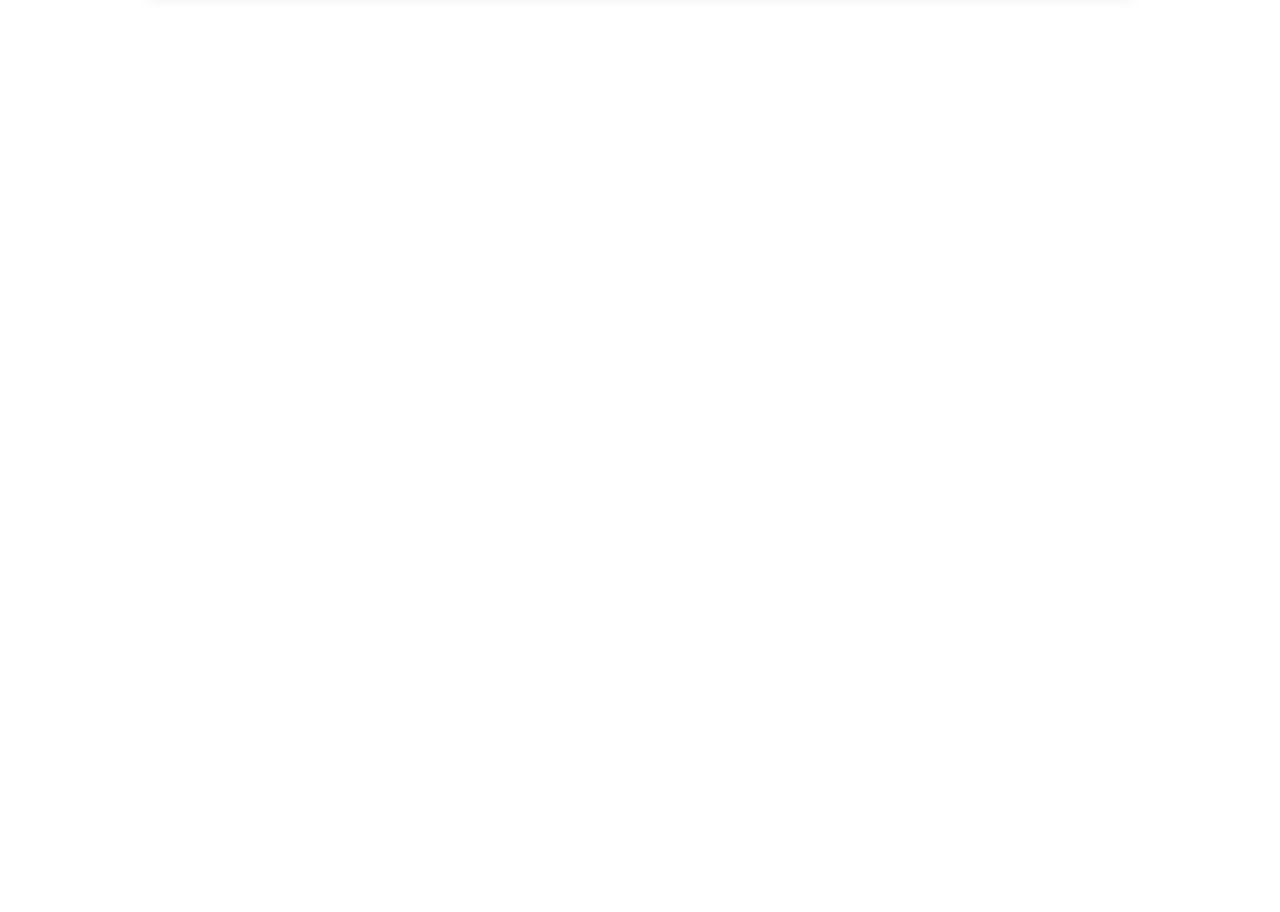
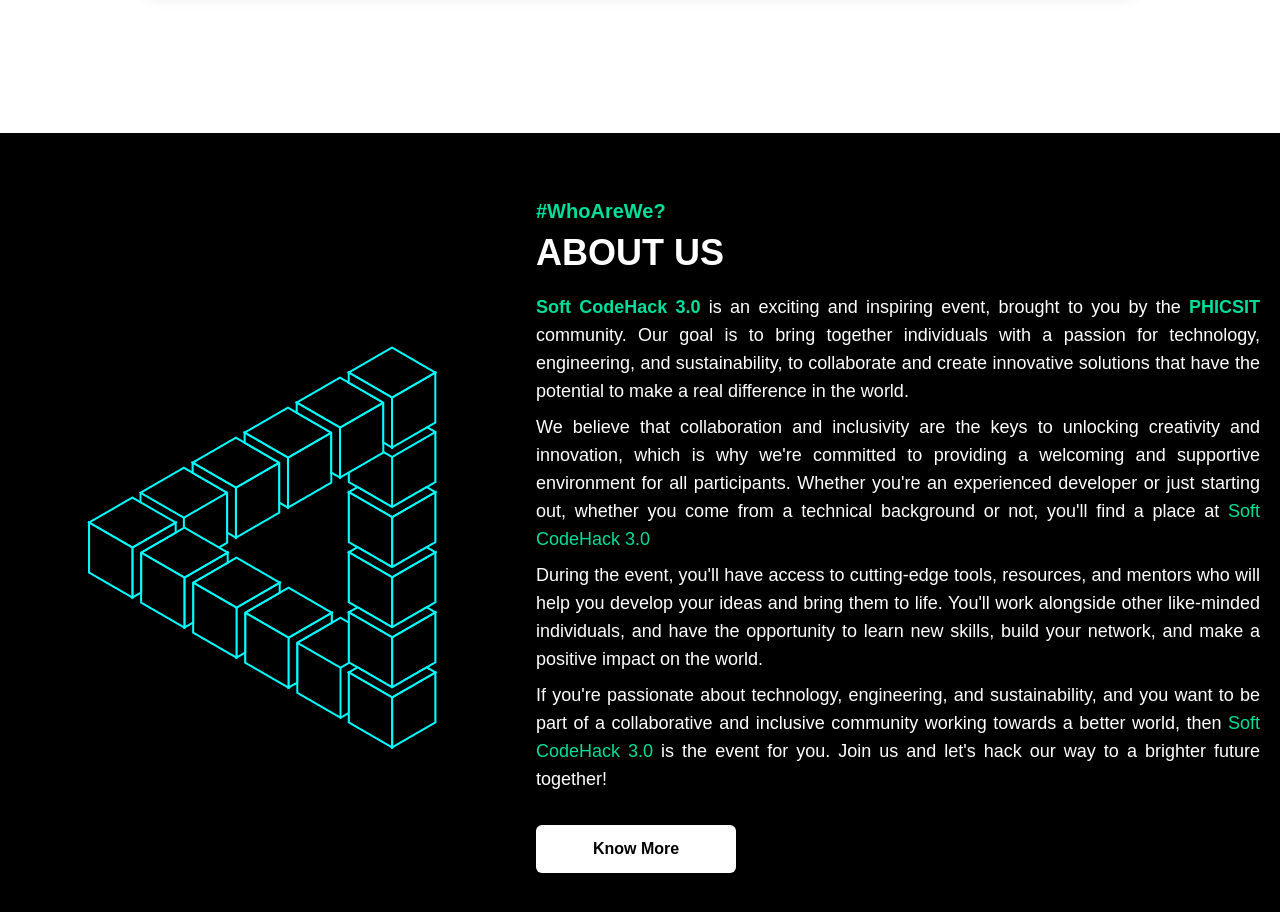
Before and after one commit to devayanm/softcodehack3, a React (Create React App) app: page / in a window 1280 px wide. Shown: the part 640-1552 px from the top of the page. Before the commit the page ends 800 px from the top, so only its background shows below. Built offline with nearby package versions, Linux system fonts and the light colour scheme.

Commit message:
Add about section

```diff
--- a/src/App.css
+++ b/src/App.css
@@ -36,3 +36,10 @@
     transform: rotate(360deg);
   }
 }
+
+
+
+.text-blur {
+  filter: blur(1px);
+  -webkit-filter: blur(1px);
+}
--- /dev/null
+++ b/src/components/Prizes/About/AboutSection.js
@@ -0,0 +1,89 @@
+import React, { useEffect, useState } from 'react';
+import LoopGif from '../../../assets/img/loop.gif';
+import '../../../App.css';
+
+const AboutSection = () => {
+  const [currentChar, setCurrentChar] = useState(0);
+  const [hoveredIndex, setHoveredIndex] = useState(null);
+  const colors = ['#00df9a'];
+
+  useEffect(() => {
+    const interval = setInterval(() => {
+      setCurrentChar((prevChar) => (prevChar + 1) % text.length);
+    }, 1000);
+
+    return () => clearInterval(interval);
+  }, []);
+
+  const text = 'ABOUT US';
+
+  const handleParagraphHover = (index) => {
+    setHoveredIndex(index);
+  };
+
+  const handleParagraphLeave = () => {
+    setHoveredIndex(null);
+  };
+
+  return (
+    <div className='w-full py-8 md:py-16 px-4 bg-black text-white'>
+      <div className='max-w-[1240px] mx-auto grid md:grid-cols-4 gap-4 md:flex md:items-center'>
+        <img className='w-full md:col-span-1 mx-auto my-4 md:my-0' src={LoopGif} alt='/loop' />
+        <div className='md:col-span-3 flex flex-col justify-center'>
+          <p className='text-[#00df9a] text-xl font-extrabold'>#WhoAreWe?</p>
+          <h1 className='md:text-4xl sm:text-3xl text-2xl font-bold py-2 mb-2 md:mb-3'>
+            {text.split('').map((char, index) => (
+              <span key={index} style={{ color: index === currentChar ? colors[0] : '#fff' }}>
+                {char}
+              </span>
+            ))}
+          </h1>
+
+          {[0, 1, 2, 3].map((index) => (
+            <p
+              key={index}
+              className={`text-lg text-justify mb-2 ${
+                hoveredIndex !== null && hoveredIndex !== index ? 'text-blur' : ''
+              }`}
+              onMouseEnter={() => handleParagraphHover(index)}
+              onMouseLeave={handleParagraphLeave}
+            >
+              {index === 0 ? (
+                <span className='text-[#00df9a] font-extrabold'>Soft CodeHack 3.0</span>
+              ) : null}
+              {index === 0
+                ? " is an exciting and inspiring event, brought to you by the "
+                : null}
+              {index === 0 ? (
+                <span className='text-[#00df9a] font-extrabold'>PHICSIT</span>
+              ) : null}
+              {index === 0 ? " community. Our goal is to bring together individuals with a passion for technology, engineering, and sustainability, to collaborate and create innovative solutions that have the potential to make a real difference in the world." : null}
+              {index === 1
+                ? "We believe that collaboration and inclusivity are the keys to unlocking creativity and innovation, which is why we're committed to providing a welcoming and supportive environment for all participants. Whether you're an experienced developer or just starting out, whether you come from a technical background or not, you'll find a place at "
+                : null}
+              {index === 1 ? (
+                <span className='text-[#00df9a]'>Soft CodeHack 3.0</span>
+              ) : null}
+              {index === 2
+                ? "During the event, you'll have access to cutting-edge tools, resources, and mentors who will help you develop your ideas and bring them to life. You'll work alongside other like-minded individuals, and have the opportunity to learn new skills, build your network, and make a positive impact on the world."
+                : null}
+              {index === 3
+                ? "If you're passionate about technology, engineering, and sustainability, and you want to be part of a collaborative and inclusive community working towards a better world, then "
+                : null}
+              {index === 3 ? (
+                <span className='text-[#00df9a]'>Soft CodeHack 3.0</span>
+              ) : null}
+              {index === 3 ? " is the event for you. Join us and let's hack our way to a brighter future together!" : null}
+            </p>
+          ))}
+
+          <button className='bg-white text-[#000000] w-full md:w-[200px] rounded-md font-bold my-6 mx-auto md:mx-0 py-3 transition-all duration-300 hover:bg-[#00df9a] hover:text-white'>
+            Know More
+          </button>
+        </div>
+      </div>
+    </div>
+  );
+};
+
+export default AboutSection;
--- a/src/pages/Home.js
+++ b/src/pages/Home.js
@@ -1,10 +1,12 @@
-import React from 'react'
-import Prizes from '../components/Prizes/Prizes'
+import React from 'react';
+import Prizes from '../components/Prizes/Prizes';
+import AboutSection from '../components/Prizes/About/AboutSection';
 
 const Home = () => {
   return (
     <div>
         <Prizes/>
+        <AboutSection/>
     </div>
   )
 }
```
Also changed, not shown: src/assets/img/loop.gif (added).
